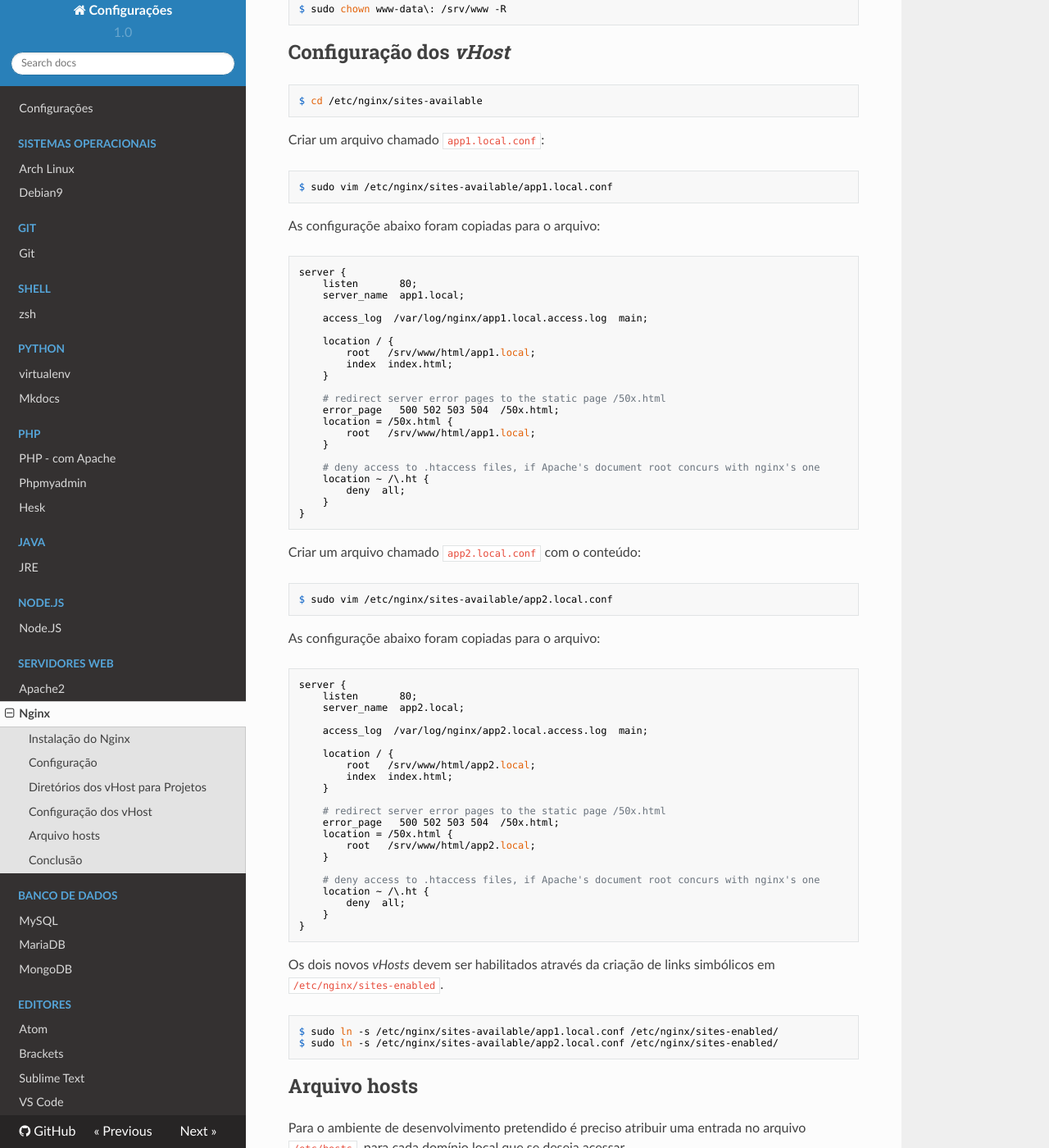
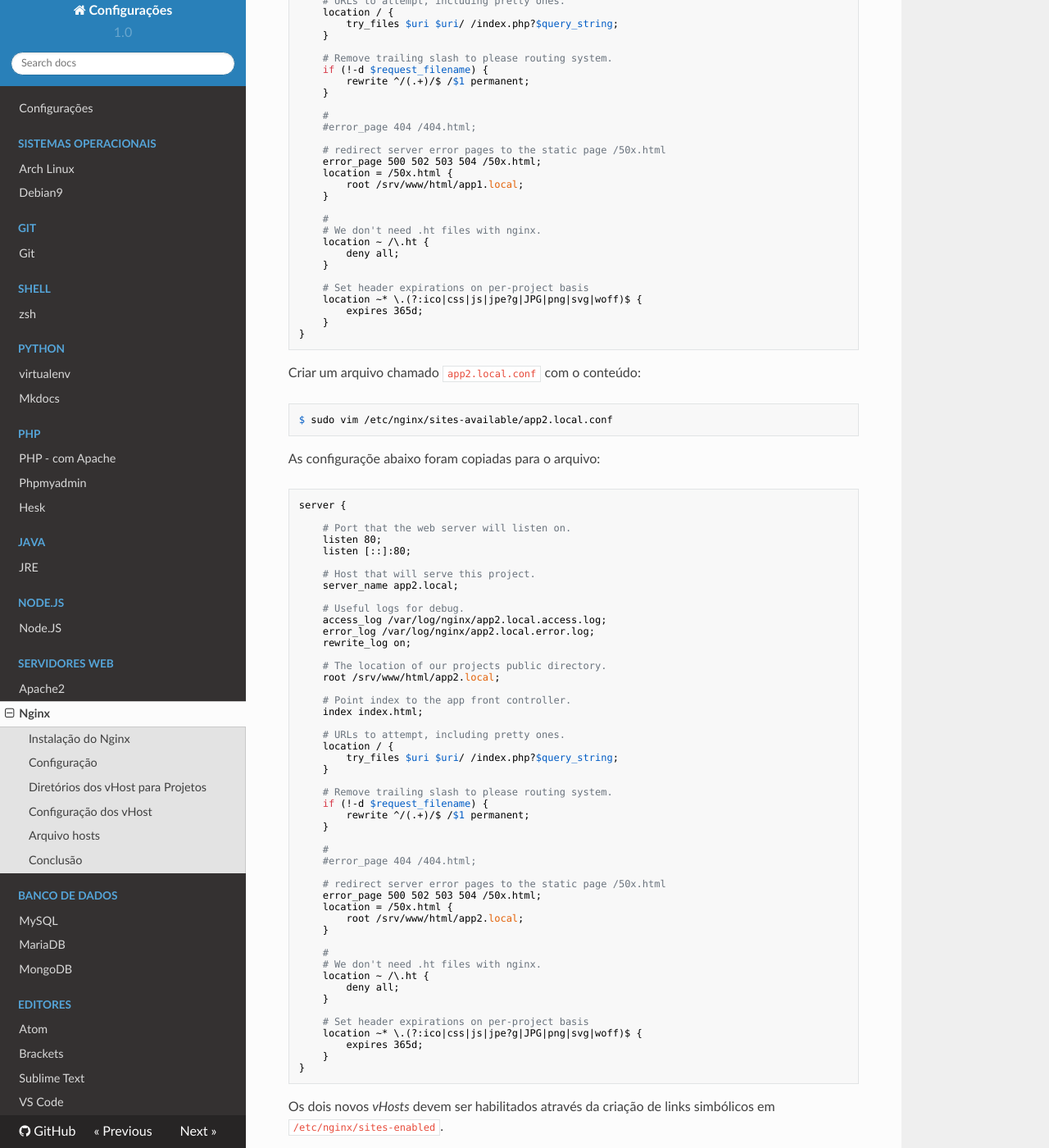
Before and after one commit to getuliovinicius/configuracoes, an MkDocs documentation site: the page built from mds/servidores-web/nginx.md, in a window 1280 px wide and 1400 px high, scrolled down 5784 px. Shown: the whole window at 82% size. Built offline with MkDocs 1.6.1, drawn with Linux system fonts in a browser that asks for light colours; nearby versions of some CDN libraries; old or Windows-style settings are respelled for this version of MkDocs; some of the changed text lies outside the part shown.

Commit message:
Atualização: mds/servidores-web/nginx.md

````diff
--- a/mds/servidores-web/nginx.md
+++ b/mds/servidores-web/nginx.md
@@ -12,23 +12,7 @@ O Nginx é um “servidor HTTP/servidor WEB” moderno, que esta sendo amplament
 Comando para instalar o _Nginx_ nos sistemas operacionais _Debian9 - Stretch_:
 
 ```bash
-$ wget http://nginx.org/keys/nginx_signing.key
-$ sudo apt-key add nginx_signing.key
-$ sudo vim /etc/apt/sources.list.d/Nginx.list
-```
-
-As linhas abaixo devem ser inseridas no arquivo.
-
-```
-deb http://nginx.org/packages/debian/ stretch nginx
-deb-src http://nginx.org/packages/debian/ stretch nginx
-```
-
-```bash
-$ sudo apt update
 $ sudo apt install nginx
-$ sudo /lib/systemd/systemd-sysv-install enable nginx
-$ sudo systemctl start nginx.service
 ```
 
 !!! note "Instalção em outras distribuições"
@@ -94,40 +78,21 @@ A linha incluindo as configurações presentes no diretório `sites-enabled` foi
 include /etc/nginx/sites-enabled/*.conf;
 ```
 
-Por fim vem a configuração do _VirtualHost_ padrão do _Nginx_, o `localhost`. O arquivo de configuração do _VirtualHost_ padrão é o `default.conf` localizado no diretório `/etc/nginx/conf.d`.
+Por fim vem a configuração do _VirtualHost_ padrão do _Nginx_, o `localhost`. O arquivo de configuração do _VirtualHost_ padrão é o `default` localizado no diretório `/etc/nginx/sites-available`.
 
 ```bash
-$ cd /etc/nginx/conf.d
-$ sudo vim /etc/nginx/conf.d/default.conf
+$ cd /etc/nginx/sites
+$ sudo vim /etc/nginx/conf.d/default
 ```
 
-O parâmetro `root` do arquivo `default.conf` foi alterado tanto na sessão do diretório raiz do site, `location /`, quanto na sessão dos erros 50X.
+O parâmetro `root` do arquivo `default` foi alterado tanto na sessão do diretório raiz do site, `location /`, quanto na sessão dos erros 50X.
 
 ```
 ...
-location / {
     #root   /usr/share/nginx/html;
     root   /srv/www/html/localhost;
-    index  index.html index.htm;
-}
-...
-error_page   500 502 503 504  /50x.html;
-location = /50x.html {
-    #root   /usr/share/nginx/html;
-    root   /srv/www/html/localhost;
-}
 ...
 ```
-
-Na sequência devem ser criados os diretórios `/etc/nginx/sites-available` e `/etc/nginx/sites-enabled`.
-
-```bash
-$ sudo mkdir /etc/nginx/sites-available
-$ sudo mkdir /etc/nginx/sites-enabled
-```
-
-Estes diretórios são para a criação de configurações de todos os demais _VirtualHosts_ que porventura vierem a ser criados.
-Em `/etc/nginx/sites-available` devem ficar os links simbólicos que apontam para arquivos em `/etc/nginx/sites-available`.
 
 ## Diretórios dos _vHost_ para Projetos
 
@@ -323,25 +288,53 @@ As configuraçõe abaixo foram copiadas para o arquivo:
 
 ```
 server {
-    listen       80;
-    server_name  app1.local;
 
-    access_log  /var/log/nginx/app1.local.access.log  main;
+    # Port that the web server will listen on.
+    listen 80;
+    listen [::]:80;
 
+    # Host that will serve this project.
+    server_name app1.local;
+
+    # Useful logs for debug.
+    access_log /var/log/nginx/app1.local.access.log;
+    error_log /var/log/nginx/app1.local.error.log;
+    rewrite_log on;
+
+    # The location of our projects public directory.
+    root /srv/www/html/app1.local;
+
+    # Point index to the app front controller.
+    index index.html;
+
+    # URLs to attempt, including pretty ones.
     location / {
-        root   /srv/www/html/app1.local;
-        index  index.html;
+        try_files $uri $uri/ /index.php?$query_string;
     }
 
-    # redirect server error pages to the static page /50x.html
-    error_page   500 502 503 504  /50x.html;
-    location = /50x.html {
-        root   /srv/www/html/app1.local;
+    # Remove trailing slash to please routing system.
+    if (!-d $request_filename) {
+        rewrite ^/(.+)/$ /$1 permanent;
     }
 
-    # deny access to .htaccess files, if Apache's document root concurs with nginx's one
+    #
+    #error_page 404 /404.html;
+
+    # redirect server error pages to the static page /50x.html
+    error_page 500 502 503 504 /50x.html;
+    location = /50x.html {
+        root /srv/www/html/app1.local;
+    }
+
+    #
+    # We don't need .ht files with nginx.
     location ~ /\.ht {
-        deny  all;
+        deny all;
+    }
+
+    # Set header expirations on per-project basis
+    location ~* \.(?:ico|css|js|jpe?g|JPG|png|svg|woff)$ {
+        expires 365d;
     }
 }
 ```
@@ -356,25 +349,53 @@ As configuraçõe abaixo foram copiadas para o arquivo:
 
 ```
 server {
-    listen       80;
-    server_name  app2.local;
 
-    access_log  /var/log/nginx/app2.local.access.log  main;
+    # Port that the web server will listen on.
+    listen 80;
+    listen [::]:80;
 
+    # Host that will serve this project.
+    server_name app2.local;
+
+    # Useful logs for debug.
+    access_log /var/log/nginx/app2.local.access.log;
+    error_log /var/log/nginx/app2.local.error.log;
+    rewrite_log on;
+
+    # The location of our projects public directory.
+    root /srv/www/html/app2.local;
+
+    # Point index to the app front controller.
+    index index.html;
+
+    # URLs to attempt, including pretty ones.
     location / {
-        root   /srv/www/html/app2.local;
-        index  index.html;
+        try_files $uri $uri/ /index.php?$query_string;
     }
 
-    # redirect server error pages to the static page /50x.html
-    error_page   500 502 503 504  /50x.html;
-    location = /50x.html {
-        root   /srv/www/html/app2.local;
+    # Remove trailing slash to please routing system.
+    if (!-d $request_filename) {
+        rewrite ^/(.+)/$ /$1 permanent;
     }
 
-    # deny access to .htaccess files, if Apache's document root concurs with nginx's one
+    #
+    #error_page 404 /404.html;
+
+    # redirect server error pages to the static page /50x.html
+    error_page 500 502 503 504 /50x.html;
+    location = /50x.html {
+        root /srv/www/html/app2.local;
+    }
+
+    #
+    # We don't need .ht files with nginx.
     location ~ /\.ht {
-        deny  all;
+        deny all;
+    }
+
+    # Set header expirations on per-project basis
+    location ~* \.(?:ico|css|js|jpe?g|JPG|png|svg|woff)$ {
+        expires 365d;
     }
 }
 ```
````
Also changed, not shown: other parts of mds/servidores-web/nginx.md (+7 -7 lines).
